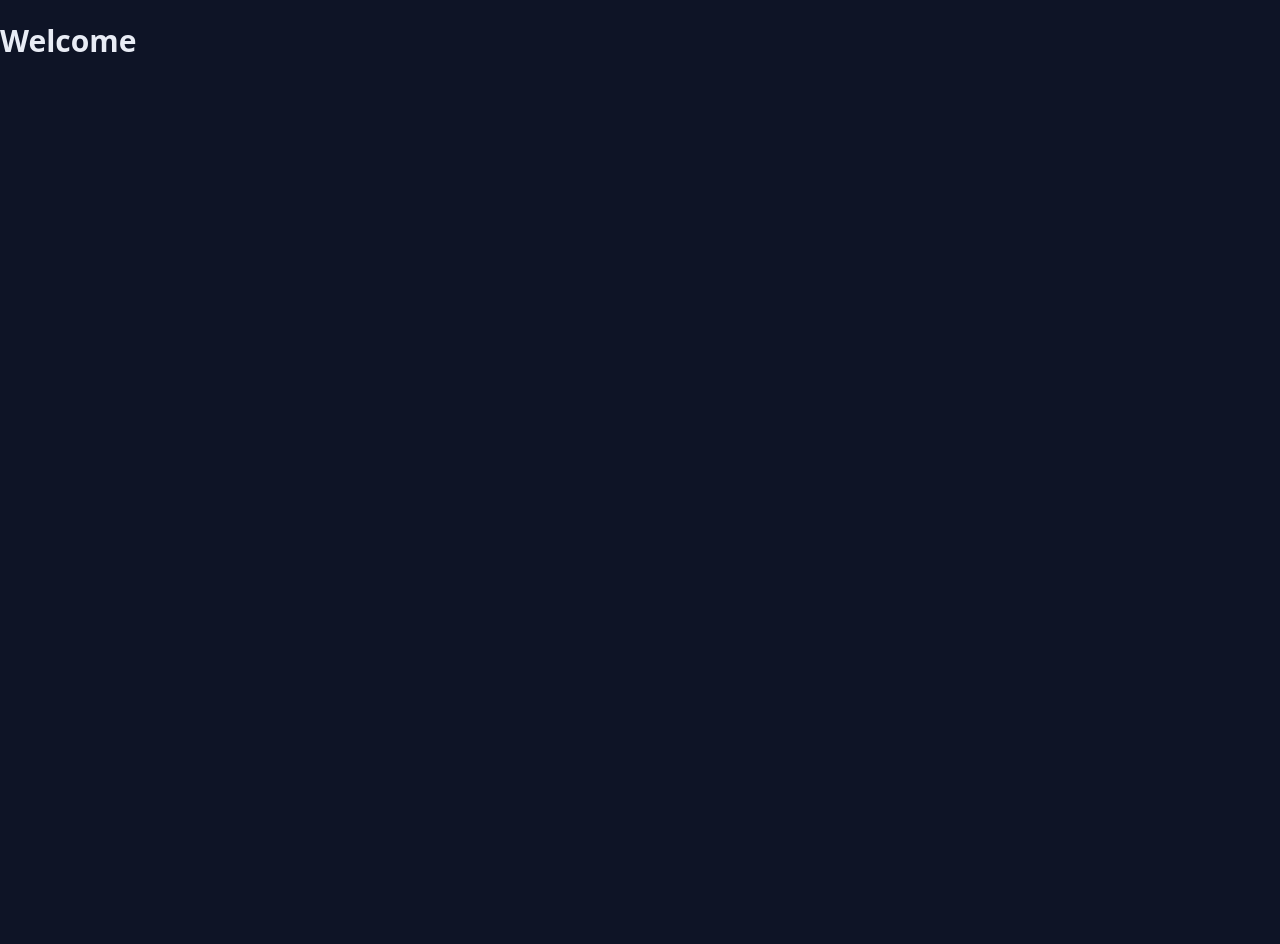
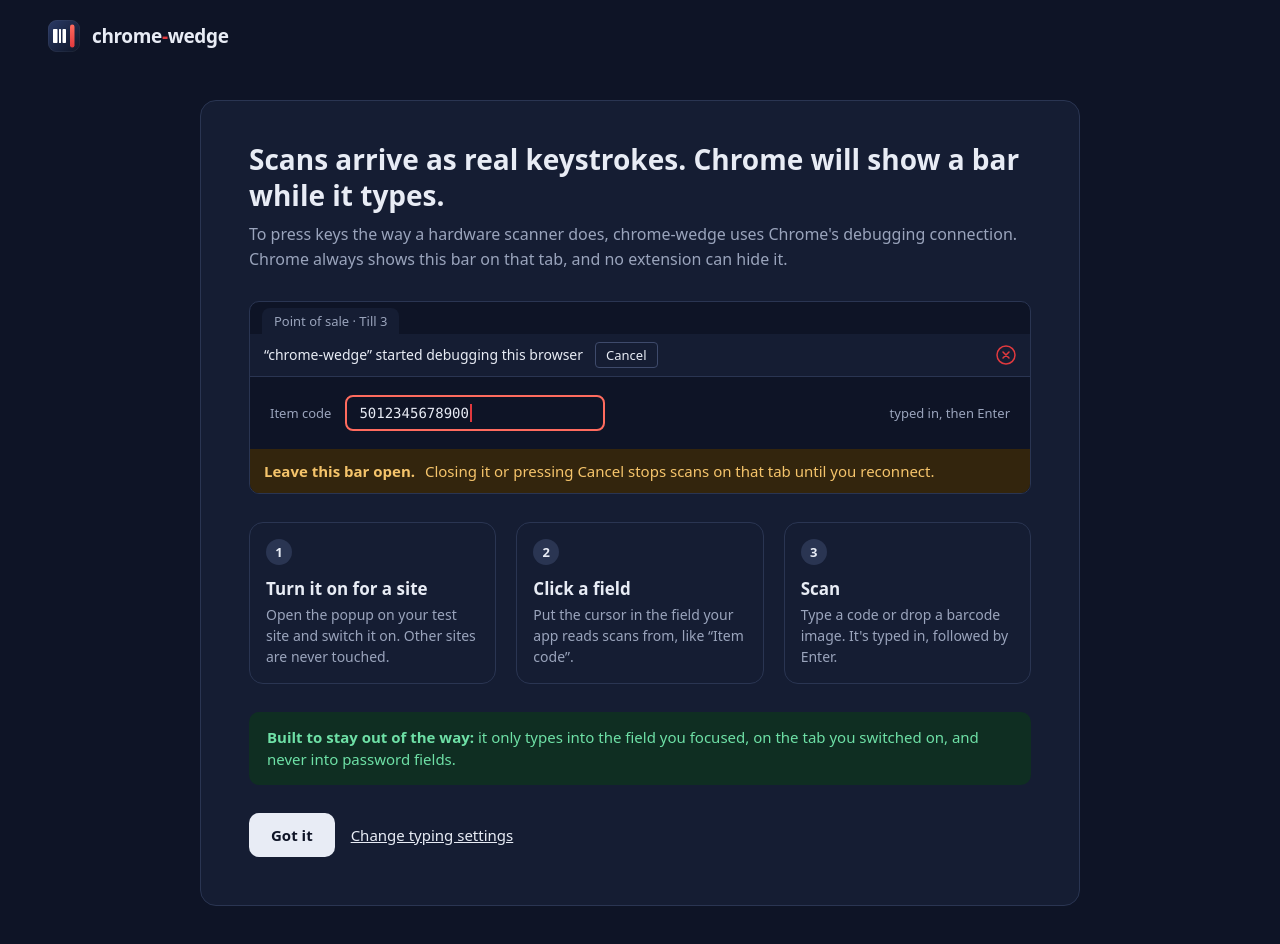
Before and after one commit to tabrez96/chrome-wedge, a website built with Vite: page welcome.html in a window 1280 px wide. Before the commit the page ends 800 px from the top, so only its background shows below. Built offline with nearby package versions, Linux system fonts and the light colour scheme.

Commit message:
Welcome page with Got it and settings link

```diff
--- a/src/background/session.ts
+++ b/src/background/session.ts
@@ -59,6 +59,13 @@ export async function readSettings(): Promise<Settings> {
     ...defaultSettings(),
     ...migrate(isRecord(raw) ? raw : {}),
   } as Settings;
+}
+
+export async function setFirstRunDone(): Promise<void> {
+  const current = await readSettings();
+  await chrome.storage.local.set({
+    [SETTINGS_KEY]: { ...current, firstRunDone: true },
+  });
 }
 
 // One update at a time, so two tabs can't overwrite each other's host.
--- /dev/null
+++ b/src/welcome/main.ts
@@ -0,0 +1,36 @@
+import { setFirstRunDone } from "../background/session";
+
+export type WelcomeApi = {
+  finish(): Promise<void>; // marks first run done
+  closeTab(): Promise<void>;
+  openSettings(): void;
+};
+
+export function initWelcome(doc: Document, api: WelcomeApi): void {
+  const gotIt = doc.getElementById("got-it") as HTMLButtonElement;
+  gotIt.addEventListener("click", async () => {
+    gotIt.disabled = true;
+    try {
+      await api.finish();
+      await api.closeTab();
+    } catch {
+      // Saving failed: the tab stays open and the button comes back.
+    } finally {
+      gotIt.disabled = false;
+    }
+  });
+  doc
+    .getElementById("open-settings")!
+    .addEventListener("click", () => api.openSettings());
+}
+
+if (typeof chrome !== "undefined" && chrome.runtime?.id) {
+  initWelcome(document, {
+    finish: setFirstRunDone,
+    closeTab: async () => {
+      const tab = await chrome.tabs.getCurrent();
+      if (tab?.id !== undefined) await chrome.tabs.remove(tab.id);
+    },
+    openSettings: () => void chrome.runtime.openOptionsPage(),
+  });
+}
--- /dev/null
+++ b/src/welcome/welcome.css
@@ -0,0 +1,202 @@
+body.welcome {
+  margin: 0;
+  background: var(--bg);
+  color: var(--text);
+  font-family: var(--font-ui);
+  font-size: var(--text-page);
+}
+.header {
+  display: flex;
+  align-items: center;
+  gap: 12px;
+  padding: 20px 48px;
+}
+.wordmark {
+  font-size: 19px;
+  font-weight: var(--weight-wordmark);
+  letter-spacing: var(--tracking-wordmark);
+  color: var(--text);
+}
+.hyphen {
+  color: var(--laser);
+}
+.card {
+  max-width: 880px;
+  box-sizing: border-box;
+  margin: 28px auto 48px;
+  padding: 40px 48px 48px;
+  background: var(--surface);
+  border: 1px solid var(--border);
+  border-radius: var(--radius-card-lg);
+}
+h1 {
+  font-size: var(--text-headline);
+  font-weight: 700;
+  line-height: 1.3;
+  margin: 0;
+}
+.lead {
+  font-size: var(--text-page-lg);
+  color: var(--muted);
+  line-height: 1.6;
+  margin: 8px 0 28px;
+}
+.mock {
+  margin: 0;
+  border: 1px solid var(--border);
+  border-radius: var(--radius-control-lg);
+  overflow: hidden;
+  background: var(--bg);
+}
+.mock-tabs {
+  padding: 6px 12px 0;
+}
+.mock-tab {
+  display: inline-block;
+  background: var(--surface);
+  border-radius: 8px 8px 0 0;
+  padding: 4px 12px;
+  font-size: 13px;
+  color: var(--muted);
+}
+.mock-bar {
+  display: flex;
+  align-items: center;
+  gap: 12px;
+  padding: 8px 14px;
+  background: var(--surface);
+  font-size: 14px;
+  border-bottom: 1px solid var(--border);
+}
+.mock-close {
+  margin-left: auto;
+}
+.mock-cancel {
+  border: 1px solid var(--border-strong);
+  border-radius: 4px;
+  padding: 3px 10px;
+  font-size: 13px;
+}
+.mock-page {
+  display: flex;
+  align-items: center;
+  gap: 14px;
+  padding: 18px 20px;
+}
+.mock-label,
+.mock-note {
+  font-size: 13px;
+  color: var(--muted);
+}
+.mock-note {
+  margin-left: auto;
+}
+.mock-field {
+  width: 260px;
+  height: 36px;
+  box-sizing: border-box;
+  display: flex;
+  align-items: center;
+  padding: 0 12px;
+  border: 2px solid var(--focus);
+  border-radius: var(--radius-control);
+  font-family: var(--font-mono);
+  font-size: 14px;
+}
+.mock-caret {
+  display: inline-block;
+  width: 2px;
+  height: 18px;
+  background: var(--laser);
+  margin-left: 1px;
+}
+.warning {
+  margin: 0;
+  padding: 12px 14px;
+  background: var(--warning-bg);
+  color: var(--warning-text);
+  font-size: 15px;
+}
+.warning strong {
+  margin-right: 6px;
+}
+.steps {
+  list-style: none;
+  padding: 0;
+  margin: 28px 0 0;
+  display: grid;
+  grid-template-columns: repeat(3, 1fr);
+  gap: 20px;
+}
+.step {
+  padding: 16px;
+  border: 1px solid var(--border);
+  border-radius: var(--radius-card);
+}
+.step-num {
+  width: 26px;
+  height: 26px;
+  border-radius: 50%;
+  background: var(--border);
+  display: grid;
+  place-items: center;
+  font-size: 13px;
+  font-weight: 700;
+}
+.step h2 {
+  font-size: 17px;
+  font-weight: 700;
+  margin: 12px 0 4px;
+}
+.step p {
+  margin: 0;
+  color: var(--muted);
+  font-size: 14px;
+  line-height: 1.5;
+}
+.safety {
+  margin: 28px 0 0;
+  padding: 14px 18px;
+  background: var(--success-bg);
+  color: var(--success-text);
+  border-radius: var(--radius-control-lg);
+  line-height: 1.5;
+}
+.actions {
+  display: flex;
+  align-items: center;
+  gap: 16px;
+  margin-top: 28px;
+}
+.primary {
+  height: 44px;
+  padding: 0 22px;
+  border: 0;
+  border-radius: var(--radius-control-lg);
+  background: var(--primary-bg);
+  color: var(--primary-text);
+  font: inherit;
+  font-weight: 700;
+  cursor: pointer;
+}
+.primary:hover {
+  background: var(--primary-hover);
+}
+.primary:disabled {
+  background: var(--disabled-bg);
+  color: var(--disabled-text);
+}
+.link {
+  padding: 0;
+  border: 0;
+  background: none;
+  color: var(--text);
+  font: inherit;
+  text-decoration: underline;
+  cursor: pointer;
+}
+@media (max-width: 760px) {
+  .steps {
+    grid-template-columns: 1fr;
+  }
+}
--- a/welcome.html
+++ b/welcome.html
@@ -5,8 +5,101 @@
     <meta name="viewport" content="width=device-width, initial-scale=1" />
     <title>Welcome to chrome-wedge</title>
     <link rel="stylesheet" href="/src/ui/tokens.css" />
+    <link rel="stylesheet" href="/src/welcome/welcome.css" />
+    <script type="module" src="/src/welcome/main.ts"></script>
   </head>
-  <body>
-    <h1>Welcome</h1>
+  <body class="welcome">
+    <header class="header">
+      <img
+        class="mark"
+        src="/design/brand/mark.svg"
+        width="32"
+        height="32"
+        alt=""
+      />
+      <span class="wordmark">chrome<span class="hyphen">-</span>wedge</span>
+    </header>
+    <main class="card">
+      <h1>
+        Scans arrive as real keystrokes. Chrome will show a bar while it types.
+      </h1>
+      <p class="lead">
+        To press keys the way a hardware scanner does, chrome-wedge uses
+        Chrome's debugging connection. Chrome always shows this bar on that tab,
+        and no extension can hide it.
+      </p>
+      <figure class="mock">
+        <div aria-hidden="true">
+          <div class="mock-tabs">
+            <span class="mock-tab">Point of sale · Till 3</span>
+          </div>
+          <div class="mock-bar">
+            <span>“chrome-wedge” started debugging this browser</span>
+            <span class="mock-cancel">Cancel</span>
+            <svg
+              class="mock-close"
+              width="20"
+              height="20"
+              viewBox="0 0 20 20"
+              fill="none"
+              stroke="var(--laser)"
+              stroke-width="1.5"
+              stroke-linecap="round"
+            >
+              <circle cx="10" cy="10" r="9" />
+              <path d="M7 7l6 6M13 7l-6 6" />
+            </svg>
+          </div>
+          <div class="mock-page">
+            <span class="mock-label">Item code</span>
+            <span class="mock-field"
+              >5012345678900<span class="mock-caret"></span
+            ></span>
+            <span class="mock-note">typed in, then Enter</span>
+          </div>
+        </div>
+        <figcaption class="warning">
+          <strong>Leave this bar open.</strong> Closing it or pressing Cancel
+          stops scans on that tab until you reconnect.
+        </figcaption>
+      </figure>
+      <ol class="steps">
+        <li class="step">
+          <span class="step-num" aria-hidden="true">1</span>
+          <h2>Turn it on for a site</h2>
+          <p>
+            Open the popup on your test site and switch it on. Other sites are
+            never touched.
+          </p>
+        </li>
+        <li class="step">
+          <span class="step-num" aria-hidden="true">2</span>
+          <h2>Click a field</h2>
+          <p>
+            Put the cursor in the field your app reads scans from, like “Item
+            code”.
+          </p>
+        </li>
+        <li class="step">
+          <span class="step-num" aria-hidden="true">3</span>
+          <h2>Scan</h2>
+          <p>
+            Type a code or drop a barcode image. It's typed in, followed by
+            Enter.
+          </p>
+        </li>
+      </ol>
+      <p class="safety">
+        <strong>Built to stay out of the way:</strong> it only types into the
+        field you focused, on the tab you switched on, and never into password
+        fields.
+      </p>
+      <div class="actions">
+        <button id="got-it" class="primary" type="button">Got it</button>
+        <button id="open-settings" class="link" type="button">
+          Change typing settings
+        </button>
+      </div>
+    </main>
   </body>
 </html>
```
Also changed, not shown: src/background/session.test.ts (+12 -0 lines), src/welcome/main.test.ts (added, +65 -0 lines), design/README.md.
